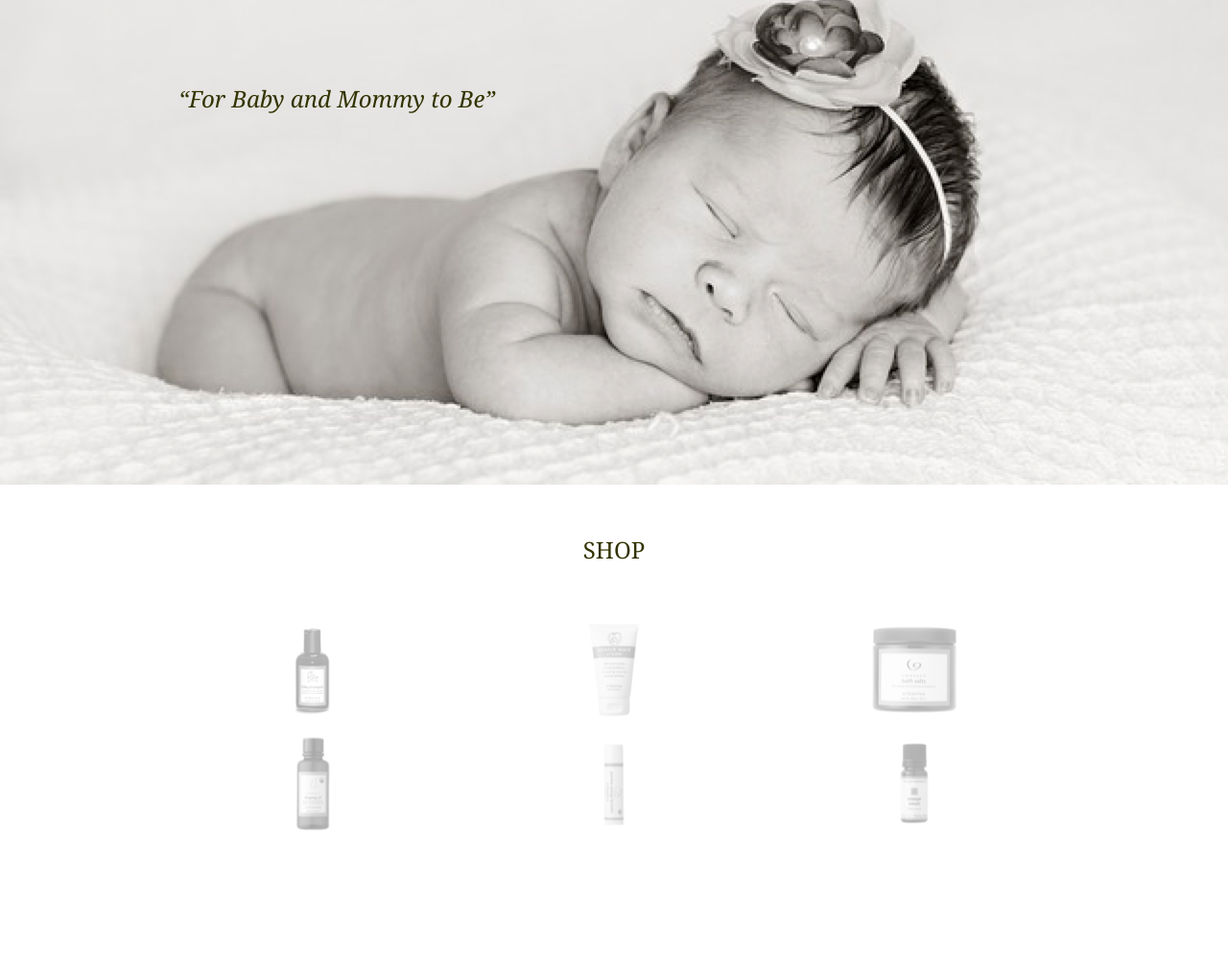
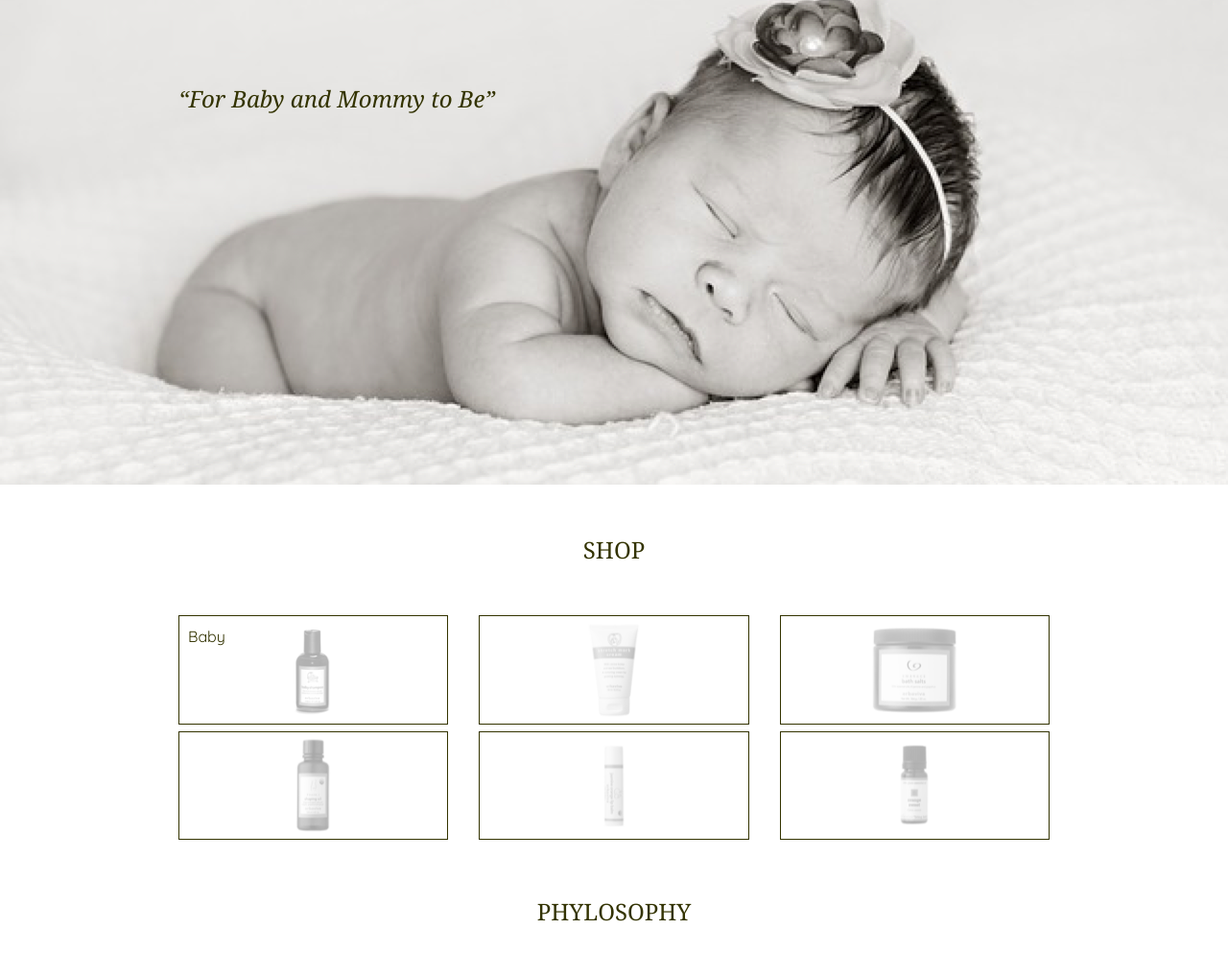
Before and after one commit to normaucore58/final, a plain HTML site: page index.html in a window 1280 px wide. Shown: the part 695-1713 px from the top of the page at 96% size. Before the commit the page ends 1575 px from the top, so only its background shows below. Drawn offline with nearby package versions, Linux system fonts and the light colour scheme.

Commit message:
styled shop page

```diff
--- a/index.html
+++ b/index.html
@@ -94,20 +94,27 @@
       <!-- SHOP SECTION -->
         <div class="container">
           <div class="info-shop"><h1>Shop</h1></div>
-          <div class="col-4"><a href="＃"><img src="images/shop-baby-bg.png" alt="Baby" class="shop-box"></a></div>
-          <div class="col-4"><a href="#"><img src="images/shop-mommy-bg.png" alt="Mommy to Be" class="shop-box"></a></div>
-          <div class="col-4"><a href="#"><img src="images/shop-body-bg.png" alt="Bath &amp; Body" class="shop-box"></a></div>
-          <div class="col-4"><a href="#"><img src="images/shop-shaping-bg.png" alt="Shaping &amp; Firming" class="shop-box"></a></div>
-          <div class="col-4"><a href="#"><img src="images/shop-daily-bg.png" alt="Daily Care" class="shop-box"></a></div>
-          <div class="col-4"><a href="#"><img src="images/shop-aromatherapy-bg.png" alt="Aromatherapy" class="shop-box"></a></div>
+          <div class="col-4">
+            <div class="shop-box">
+              <a href="＃"><img src="images/shop-baby-bg.png" alt="Baby" class="shop-box-img"></a>
+              <p class="shop-box-text"><a href="#" target="_blank" title="Baby">Baby</a></p>
+            </div>
+          </div>
+
+          <div class="col-4"><a href="#"><img src="images/shop-mommy-bg.png" alt="Mommy to Be" class="shop-box-img"></a></div>
+          <div class="col-4"><a href="#"><img src="images/shop-body-bg.png" alt="Bath &amp; Body" class="shop-box-img"></a></div>
+          <div class="col-4"><a href="#"><img src="images/shop-shaping-bg.png" alt="Shaping &amp; Firming" class="shop-box-img"></a></div>
+          <div class="col-4"><a href="#"><img src="images/shop-daily-bg.png" alt="Daily Care" class="shop-box-img"></a></div>
+          <div class="col-4"><a href="#"><img src="images/shop-aromatherapy-bg.png" alt="Aromatherapy" class="shop-box-img"></a></div>
         </div> <!--END OF CONTAINER -->
 
       <!-- PHILOSOPHY SECTION -->
-      <!-- <div class="info-philosophy">
       <div class="container">
-          <h2>Phylosophy</h2>
+        <div class="col-12">
+            <div class="info-philosophy">
+            <h1>Phylosophy</h1>
 
-          <column class="phil-column-01">
+            <!-- <column class="phil-column-01">
               <img>image</img>
             </column>
 
@@ -118,9 +125,10 @@
                 <li><a href="#">2. The USDA Certified Organic Seal</a></li>
                 <li><a href="#">3. Use of High-quality Ingredients</a></li>
               </ul>
-          </column>
+            </column> -->
           </div>
-      </div> -->
+        </div>
+      </div>
 
       <!-- BLOG SECTION -->
       <!-- <div class="info-blog">
--- a/styles/base/_typography.scss
+++ b/styles/base/_typography.scss
@@ -19,6 +19,11 @@ body {
   line-height: $line-height;
   color: #333300;
 
+  a {
+    text-decoration: none;
+    color: #333300;
+  }
+
   // @media screen and (min-width: 600px){
   //   font-size: type-scale(0);
   // }
@@ -32,7 +37,7 @@ body {
 //     html{ font-size : 100%;}
 // }
 
-/* @SECTION HEADINGS */
+/* HEADINGS */
 h1, h2 {
   font-family: $serif;
   font-weight: 400;
@@ -122,13 +127,12 @@ h2 {
   }
 }
 
-a {
-  text-decoration: none;
-  color: #333300;
+.shop-box a {
+  font-family: $sans-serif;
 }
 
-.phil-column-02 h2 {
-  font-family: $sans-serif;
-  text-align: inherit;
-  text-transform: none;
-}
+// .phil-column-02 h2 {
+//   font-family: $sans-serif;
+//   text-align: inherit;
+//   text-transform: none;
+// }
--- a/styles/layout/_shop.scss
+++ b/styles/layout/_shop.scss
@@ -8,6 +8,32 @@
 //   width: 33.333333333%;
 // }
 
+.shop-box-img {
+  width: 100%;
+  border: solid #333300 1px;
+}
+
 .shop-box {
-  width: 100%;
+    position:relative;
+    display:block;
+    margin:0;
+    padding:0;
 }
+.shop-box img {
+    z-index:0; /* 0-5 最背面-最前面 */
+    margin:0;
+    padding:0;
+}
+
+.shop-box-text {
+    position:absolute;
+    top:0px;
+    left:0px;
+    z-index:1; /* 0-5 最背面-最前面 */
+    padding:10px;
+    margin:0 auto;
+}
+
+// .shop-box-text a:hover {
+//     color:blue;
+// }
```
Also changed, not shown: styles/style.css, 1 other file. Lines whose indentation alone changed are shown as unchanged.
